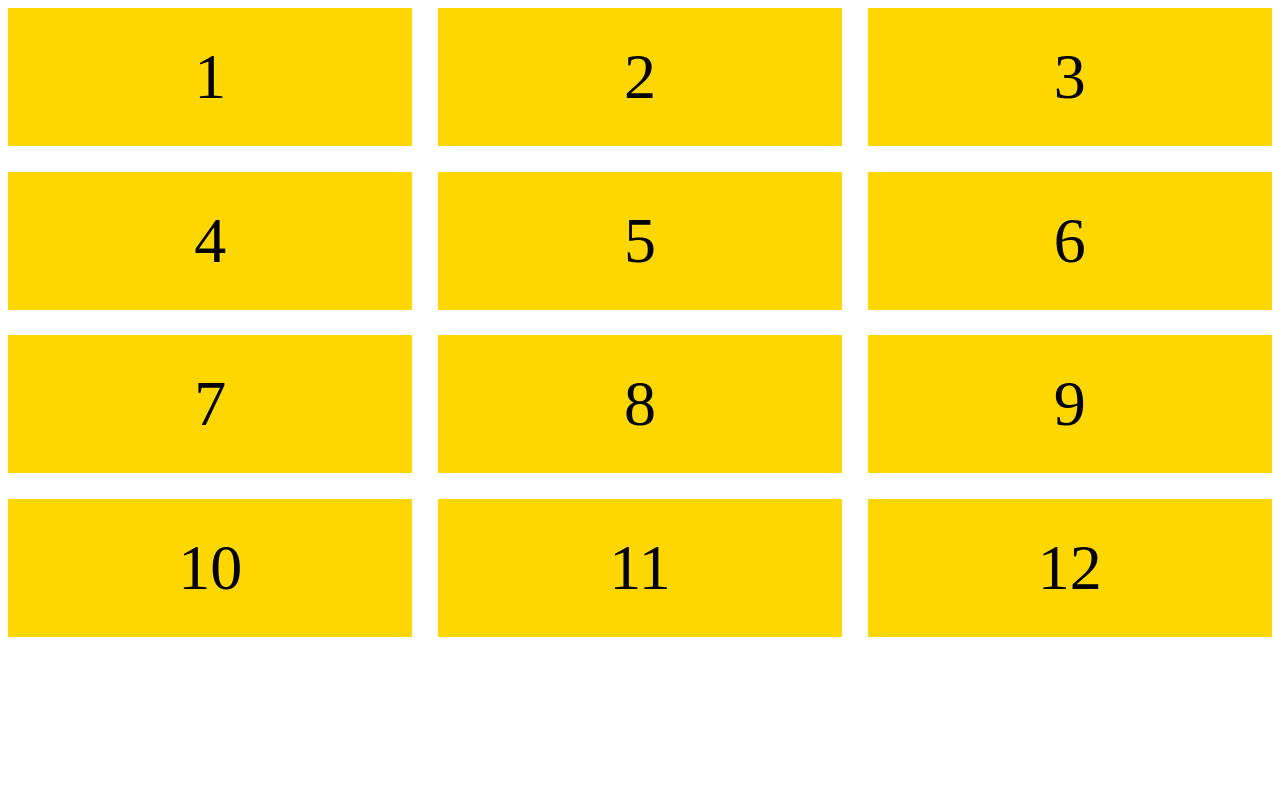
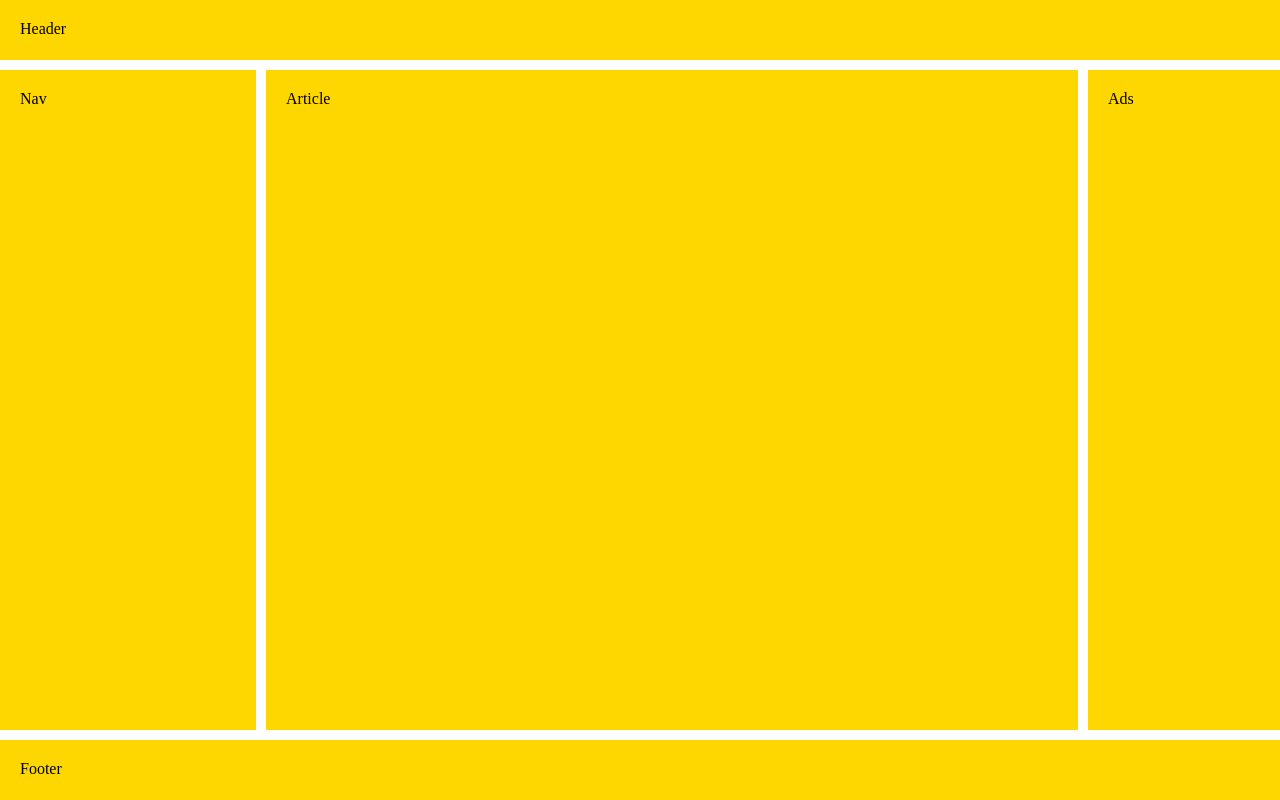
Before and after one commit to stephancloete/CSS-Grid-Layout-CodeSpace, a plain HTML site: page index.html in a window 1280 px wide. Drawn offline with Linux system fonts and the light colour scheme.

Commit message:
Update index.html
ASCII Art Demo

```diff
--- a/index.html
+++ b/index.html
@@ -1,43 +1,42 @@
-<!doctype html>
-
+<!Doctype html>
 <title>Example</title>
-
-
 <style>
-#grid {
+body {
   display: grid;
-  grid-template-rows: repeat(4, 1fr);
-  grid-template-columns: repeat(3, 1fr);
-  grid-gap: 2vw;
+  grid-template-areas:
+    "header header header"
+    "nav article ads"
+    "footer footer footer";
+  grid-template-rows: 60px 1fr 60px;
+  grid-template-columns: 20% 1fr 15%;
+  grid-gap: 10px;
+  height: 100vh;
+  margin: 0;
   }
-#grid > div {
-  font-size: 5vw;
-  padding: .5em;
+header, footer, article, nav, div {
+  padding: 20px;
   background: gold;
-  text-align: center;
 }
+#pageHeader {
+  grid-area: header;
+}
+#pageFooter {
+  grid-area: footer;
+}
+#mainArticle {
+  grid-area: article;
+  }
+#mainNav {
+  grid-area: nav;
+  }
+#siteAds {
+  grid-area: ads;
+  }
 </style>
-
-
-<head>
-
-</head>
-
 <body>
-
-<div id="grid">
-  <div>1</div>
-  <div>2</div>
-  <div>3</div>
-  <div>4</div>
-  <div>5</div>
-  <div>6</div>
-  <div>7</div>
-  <div>8</div>
-  <div>9</div>
-  <div>10</div>
-  <div>11</div>
-  <div>12</div>
-</div>
-
+  <header id="pageHeader">Header</header>
+  <article id="mainArticle">Article</article>
+  <nav id="mainNav">Nav</nav>
+  <div id="siteAds">Ads</div>
+  <footer id="pageFooter">Footer</footer>
 </body>
```
